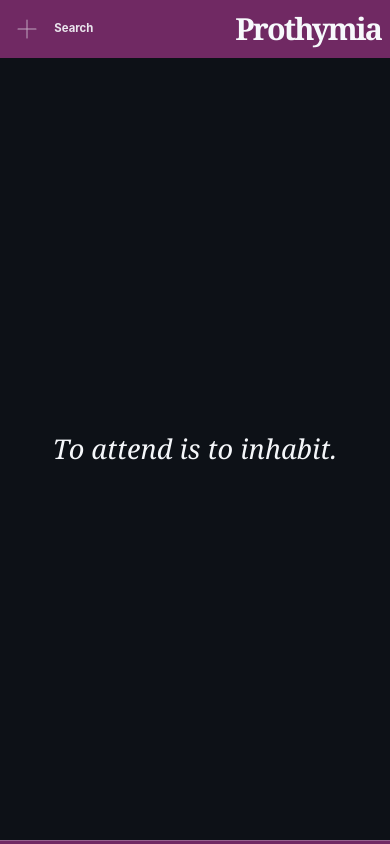
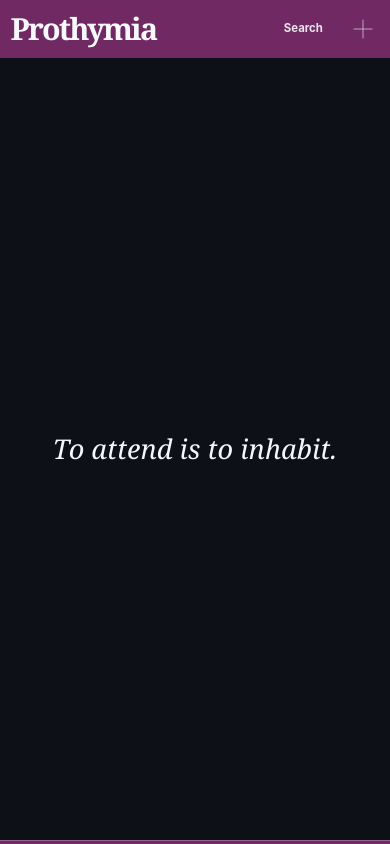
Before and after one commit to ensite999-stack/Prothymia.org, a Next.js app: page / in a window 390 px wide. Shown: the top 844 px of the page. Built offline with nearby package versions, Linux system fonts and the light colour scheme; no server answers; the database is empty.

Commit message:
style: simplify masthead alignment

```diff
--- a/app/header-layout.css
+++ b/app/header-layout.css
@@ -2,10 +2,9 @@
 .site-header,
 .site-header[data-scrolled="true"] {
   --header-height: 72px;
-  display: grid;
-  grid-template-columns: minmax(0, 1fr) auto;
+  display: flex;
   align-items: stretch;
-  justify-content: initial;
+  justify-content: space-between;
   min-height: var(--header-height);
   padding: 0 clamp(.85rem, 2vw, 1.4rem);
   background: #702963;
@@ -18,26 +17,15 @@
   box-shadow: 0 6px 18px rgb(0 0 0 / .14);
 }
 
-.header-left {
-  grid-column: 1;
-  min-width: 0;
-  min-height: var(--header-height);
-  display: flex;
-  align-items: stretch;
-  justify-self: start;
-}
-
 .brand-link,
 .site-header[data-scrolled="true"] .brand-link {
-  grid-column: 2;
-  justify-self: end;
   align-self: center;
-  margin: 0;
+  margin: 0 auto 0 0;
   padding: 0;
   color: #F7F9FC;
   font-size: clamp(2.15rem, 3.25vw, 3.25rem);
   line-height: .9;
-  text-align: right;
+  text-align: left;
   white-space: nowrap;
   -webkit-tap-highlight-color: transparent;
 }
@@ -47,9 +35,17 @@
   color: #FFFFFF;
 }
 
+.header-actions {
+  min-width: 0;
+  min-height: var(--header-height);
+  display: flex;
+  align-items: stretch;
+  justify-content: flex-end;
+  margin-left: auto;
+}
+
 .site-header .header-text-link,
-.site-header .search-link,
-.site-header .subscribe-link {
+.site-header .search-link {
   min-width: 0;
   min-height: var(--header-height);
   display: inline-flex;
@@ -73,8 +69,7 @@
 
 .site-header .header-text-link:hover,
 .site-header .header-text-link:active,
-.site-header .search-link:hover,
-.site-header .subscribe-link:hover {
+.site-header .search-link:hover {
   background: transparent;
   color: #FFFFFF;
 }
@@ -121,7 +116,7 @@
   .site-header[data-scrolled="true"] {
     --header-height: 62px;
     min-height: var(--header-height);
-    padding-inline: .6rem .75rem;
+    padding-inline: .75rem .6rem;
   }
 
   .brand-link,
@@ -130,8 +125,7 @@
   }
 
   .site-header .header-text-link,
-  .site-header .search-link,
-  .site-header .subscribe-link {
+  .site-header .search-link {
     padding-inline: .55rem;
     font-size: .74rem;
   }
@@ -146,16 +140,12 @@
   .site-header[data-scrolled="true"] {
     --header-height: 58px;
     min-height: var(--header-height);
-    padding-inline: .35rem .55rem;
+    padding-inline: .65rem .35rem;
   }
 
   .brand-link,
   .site-header[data-scrolled="true"] .brand-link {
     font-size: clamp(1.58rem, 8.2vw, 1.9rem);
-  }
-
-  .subscribe-link {
-    display: none !important;
   }
 
   .site-header .header-text-link,
--- a/components/header.tsx
+++ b/components/header.tsx
@@ -108,12 +108,6 @@ export function Header() {
 
   return (
     <header className="site-header" data-scrolled={scrolled} data-hidden={hidden}>
-      <div className="header-left">
-        <div className="header-menu-slot"><SiteMenu /></div>
-        <Link className="header-text-link search-link" href="/search">Search</Link>
-        <Link className="header-text-link subscribe-link" href="/newsletter">Subscribe</Link>
-      </div>
-
       <button
         className="brand-link brand-button"
         type="button"
@@ -124,6 +118,11 @@ export function Header() {
       >
         Prothymia
       </button>
+
+      <div className="header-actions">
+        <Link className="header-text-link search-link" href="/search">Search</Link>
+        <div className="header-menu-slot"><SiteMenu /></div>
+      </div>
     </header>
   );
 }
```
